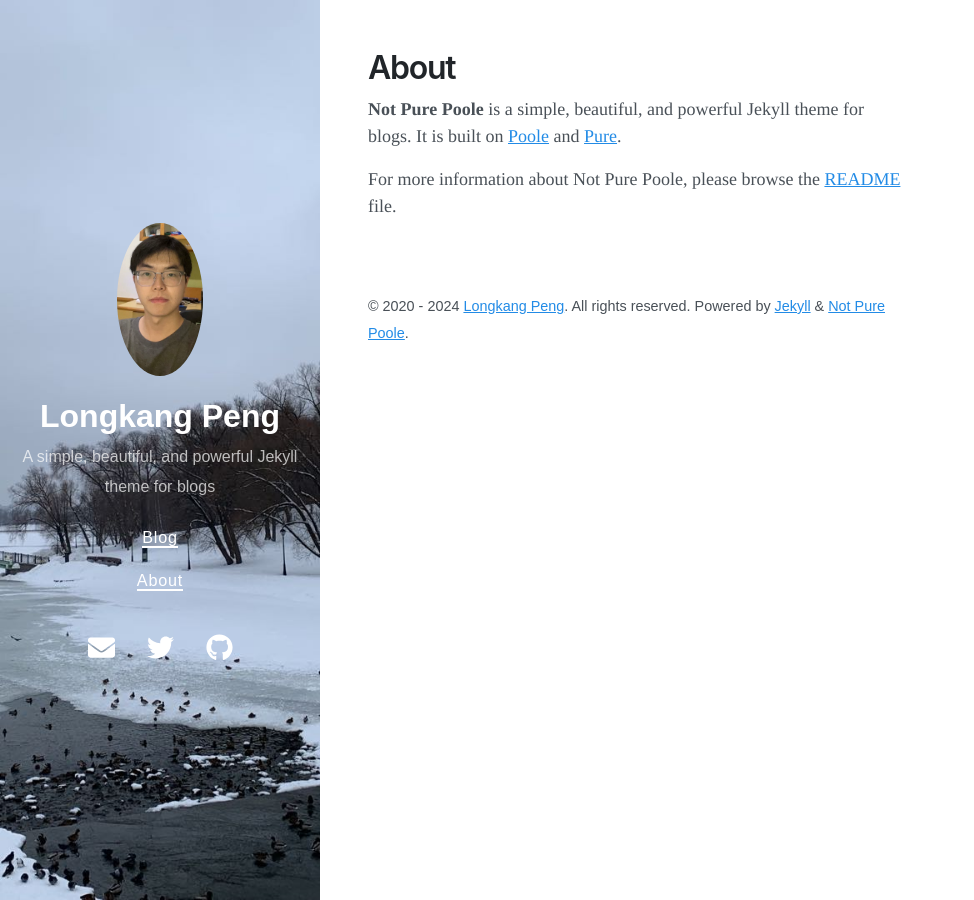
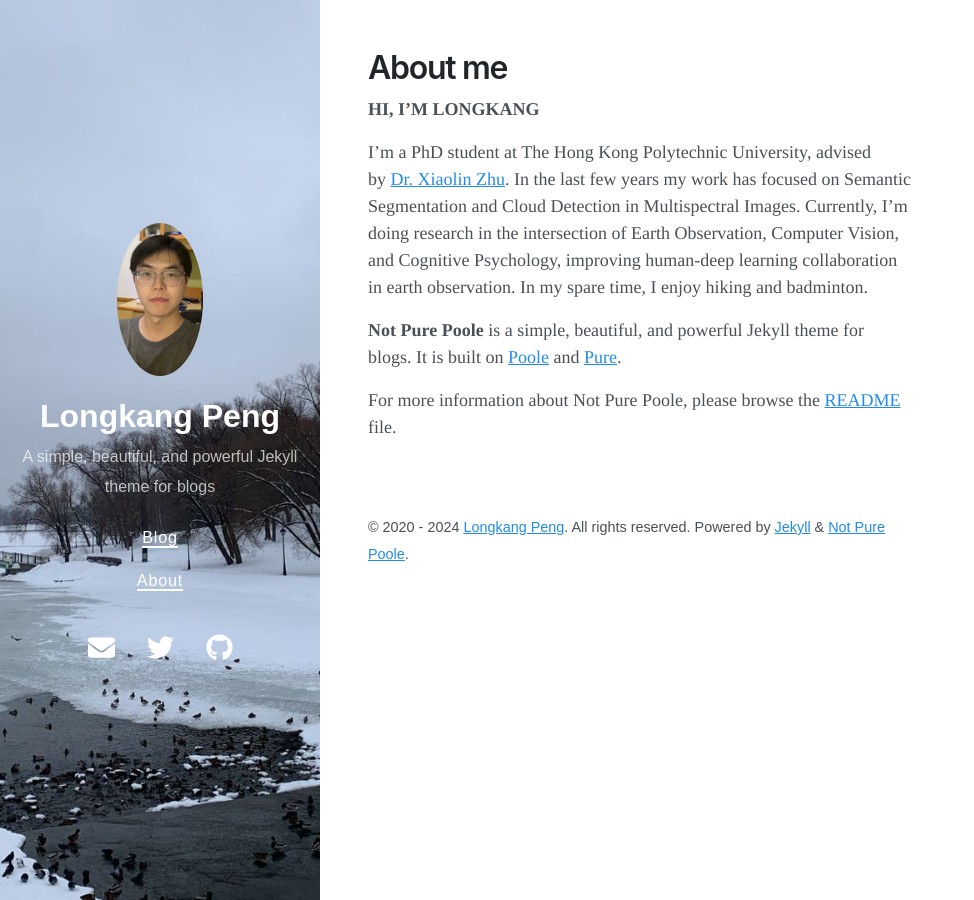
Before and after one commit to LK-Peng/LK-Peng.github.io, a Jekyll site: the page built from about.md, in a window 1280 px wide. Shown: the whole page, without its empty margins (0-974 px from the left). Built offline with Jekyll 4.4.1, drawn with Linux system fonts in a browser that asks for light colours; nearby versions of some CDN libraries.

Commit message:
add jekyll template

```diff
--- a/about.md
+++ b/about.md
@@ -1,7 +1,11 @@
 ---
 layout: page
-title: About
+title: About me
 ---
+
+**HI, I'M LONGKANG**
+
+I'm a PhD student at The Hong Kong Polytechnic University, advised by [Dr. Xiaolin Zhu](https://xzhu-lab.github.io/Pride/). In the last few years my work has focused on Semantic Segmentation and Cloud Detection in Multispectral Images. Currently, I'm doing research in the intersection of Earth Observation, Computer Vision, and Cognitive Psychology, improving human-deep learning collaboration in earth observation. In my spare time, I enjoy hiking and badminton.
 
 **Not Pure Poole** is a simple, beautiful, and powerful Jekyll theme for blogs. It is built on [Poole](https://github.com/poole/poole) and [Pure](https://purecss.io/).
 
```
